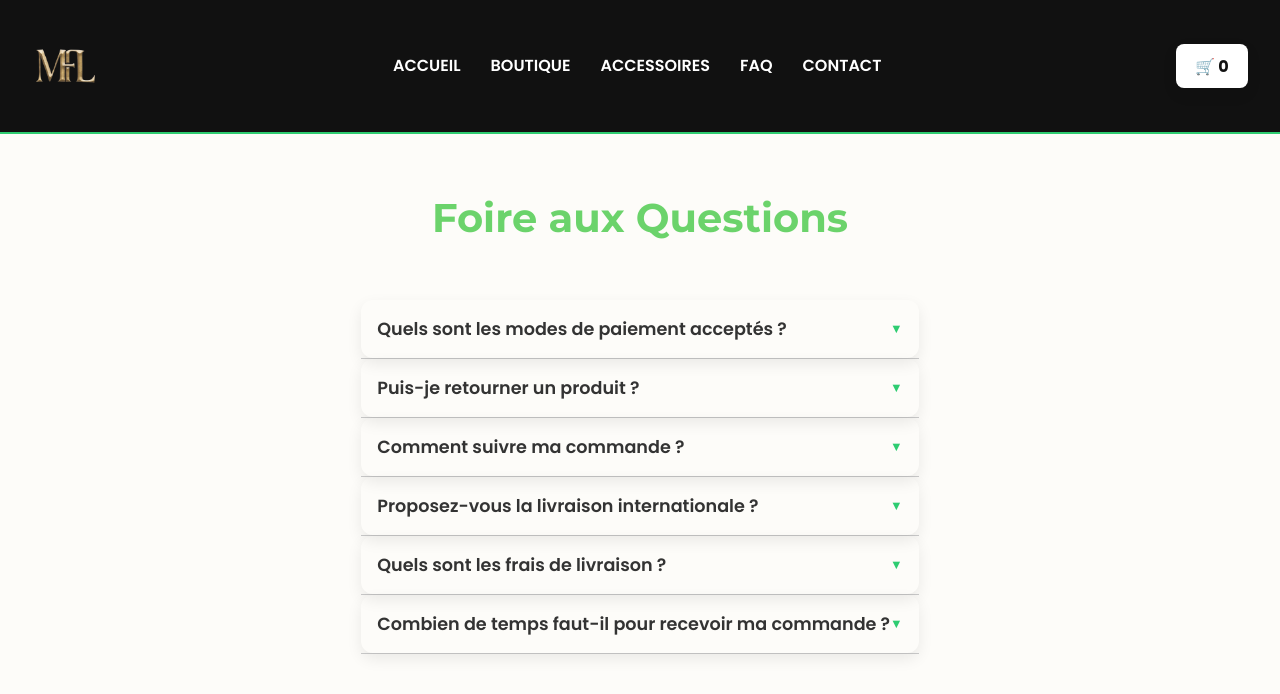
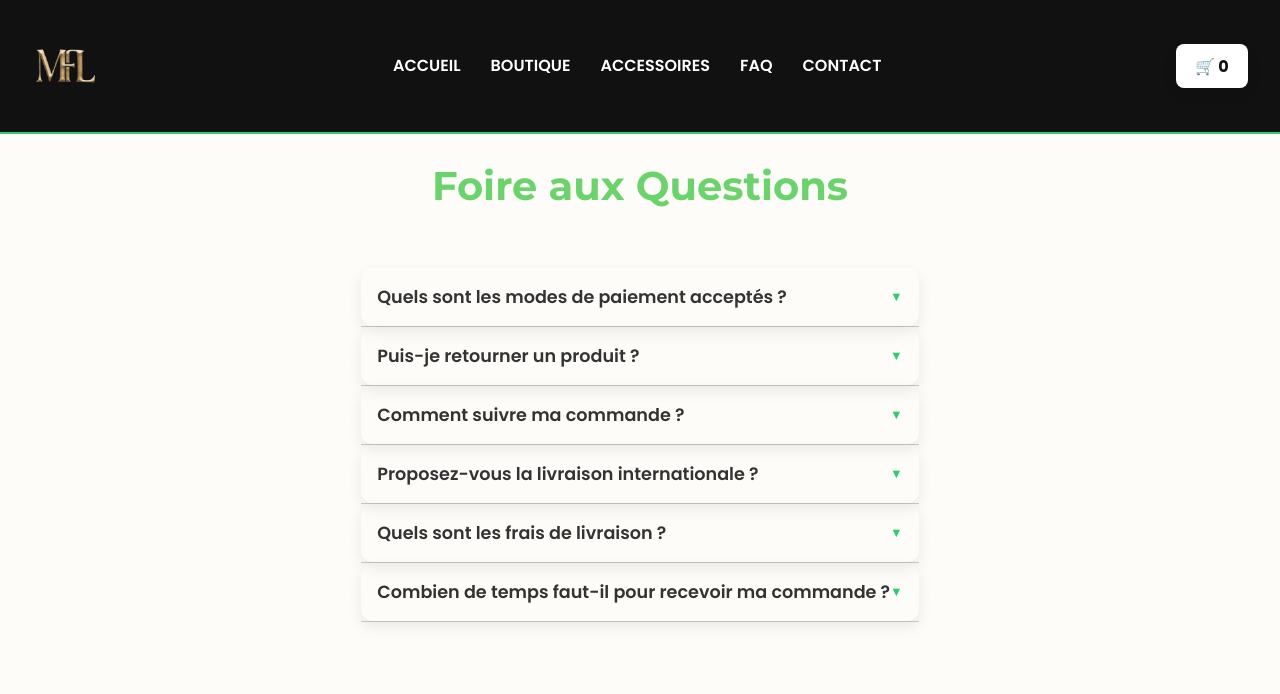
Before and after one commit to LesRhabilleurs/Magic-Flowers, a React (Vite) app: page /faq in a window 1280 px wide. Shown: the top 694 px of the page. Built offline with nearby package versions, Linux system fonts and the light colour scheme.

Commit message:
Update FAQ.css

```diff
--- a/src/pages/FAQ.css
+++ b/src/pages/FAQ.css
@@ -1,7 +1,7 @@
 .faq {
   max-width: 800px;
   margin: 0 auto;
-  padding: 2rem;
+  padding: 0rem;
 }
 
 .faq h1 {
```
